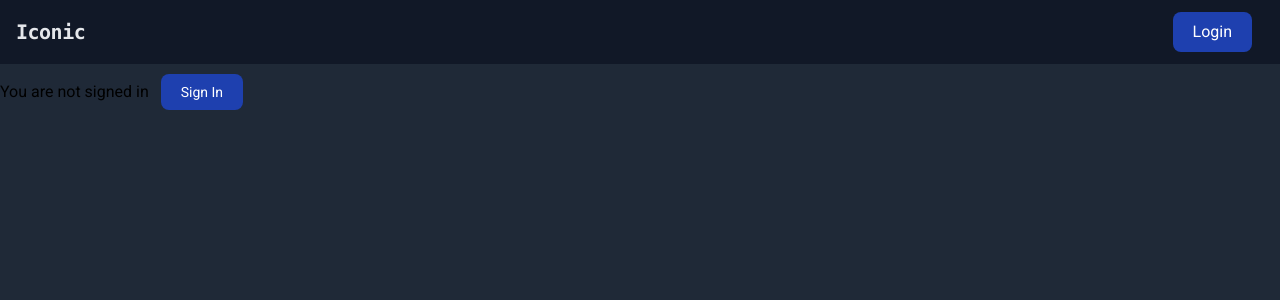
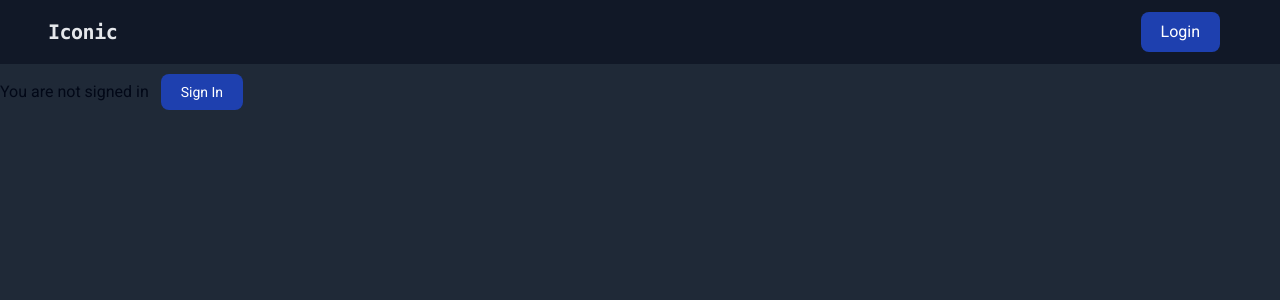
Before and after one commit to KennyMwendwaX/nextauth-authentication, a Next.js app: page / in a window 1280 px wide. Shown: the top 300 px of the page. Built offline with nearby package versions, Linux system fonts and the light colour scheme; no server answers.

Commit message:
Installed shadcn-ui

```diff
--- a/app/globals.css
+++ b/app/globals.css
@@ -2,26 +2,75 @@
 @tailwind components;
 @tailwind utilities;
 
-:root {
-  --foreground-rgb: 0, 0, 0;
-  --background-start-rgb: 214, 219, 220;
-  --background-end-rgb: 255, 255, 255;
-}
+@layer base {
+  :root {
+    --background: 0 0% 100%;
+    --foreground: 222.2 84% 4.9%;
 
-@media (prefers-color-scheme: dark) {
-  :root {
-    --foreground-rgb: 255, 255, 255;
-    --background-start-rgb: 0, 0, 0;
-    --background-end-rgb: 0, 0, 0;
+    --card: 0 0% 100%;
+    --card-foreground: 222.2 84% 4.9%;
+
+    --popover: 0 0% 100%;
+    --popover-foreground: 222.2 84% 4.9%;
+
+    --primary: 222.2 47.4% 11.2%;
+    --primary-foreground: 210 40% 98%;
+
+    --secondary: 210 40% 96.1%;
+    --secondary-foreground: 222.2 47.4% 11.2%;
+
+    --muted: 210 40% 96.1%;
+    --muted-foreground: 215.4 16.3% 46.9%;
+
+    --accent: 210 40% 96.1%;
+    --accent-foreground: 222.2 47.4% 11.2%;
+
+    --destructive: 0 84.2% 60.2%;
+    --destructive-foreground: 210 40% 98%;
+
+    --border: 214.3 31.8% 91.4%;
+    --input: 214.3 31.8% 91.4%;
+    --ring: 222.2 84% 4.9%;
+
+    --radius: 0.5rem;
+  }
+
+  .dark {
+    --background: 222.2 84% 4.9%;
+    --foreground: 210 40% 98%;
+
+    --card: 222.2 84% 4.9%;
+    --card-foreground: 210 40% 98%;
+
+    --popover: 222.2 84% 4.9%;
+    --popover-foreground: 210 40% 98%;
+
+    --primary: 210 40% 98%;
+    --primary-foreground: 222.2 47.4% 11.2%;
+
+    --secondary: 217.2 32.6% 17.5%;
+    --secondary-foreground: 210 40% 98%;
+
+    --muted: 217.2 32.6% 17.5%;
+    --muted-foreground: 215 20.2% 65.1%;
+
+    --accent: 217.2 32.6% 17.5%;
+    --accent-foreground: 210 40% 98%;
+
+    --destructive: 0 62.8% 30.6%;
+    --destructive-foreground: 210 40% 98%;
+
+    --border: 217.2 32.6% 17.5%;
+    --input: 217.2 32.6% 17.5%;
+    --ring: 212.7 26.8% 83.9%;
   }
 }
 
-body {
-  color: rgb(var(--foreground-rgb));
-  background: linear-gradient(
-      to bottom,
-      transparent,
-      rgb(var(--background-end-rgb))
-    )
-    rgb(var(--background-start-rgb));
+@layer base {
+  * {
+    @apply border-border;
+  }
+  body {
+    @apply bg-background text-foreground;
+  }
 }
--- /dev/null
+++ b/lib/utils.ts
@@ -0,0 +1,6 @@
+import { type ClassValue, clsx } from "clsx"
+import { twMerge } from "tailwind-merge"
+
+export function cn(...inputs: ClassValue[]) {
+  return twMerge(clsx(inputs))
+}
--- a/package.json
+++ b/package.json
@@ -18,8 +18,11 @@
     "@types/react-dom": "^18.2.7",
     "autoprefixer": "10.4.15",
     "bcrypt": "^5.1.1",
+    "class-variance-authority": "^0.7.0",
+    "clsx": "^2.0.0",
     "eslint": "8.48.0",
     "eslint-config-next": "^14.0.3",
+    "lucide-react": "^0.293.0",
     "next": "^14.0.3",
     "next-auth": "^4.24.5",
     "postcss": "^8.4.31",
@@ -29,7 +32,9 @@
     "react-dom": "^18.2.0",
     "react-hook-form": "^7.46.1",
     "react-icons": "^4.11.0",
+    "tailwind-merge": "^2.0.0",
     "tailwindcss": "3.3.3",
+    "tailwindcss-animate": "^1.0.7",
     "typescript": "5.2.2",
     "zod": "^3.22.2"
   }
--- a/tailwind.config.ts
+++ b/tailwind.config.ts
@@ -1,20 +1,76 @@
-import type { Config } from 'tailwindcss'
-
-const config: Config = {
+/** @type {import('tailwindcss').Config} */
+module.exports = {
+  darkMode: ["class"],
   content: [
-    './pages/**/*.{js,ts,jsx,tsx,mdx}',
-    './components/**/*.{js,ts,jsx,tsx,mdx}',
-    './app/**/*.{js,ts,jsx,tsx,mdx}',
-  ],
+    './pages/**/*.{ts,tsx}',
+    './components/**/*.{ts,tsx}',
+    './app/**/*.{ts,tsx}',
+    './src/**/*.{ts,tsx}',
+	],
   theme: {
+    container: {
+      center: true,
+      padding: "2rem",
+      screens: {
+        "2xl": "1400px",
+      },
+    },
     extend: {
-      backgroundImage: {
-        'gradient-radial': 'radial-gradient(var(--tw-gradient-stops))',
-        'gradient-conic':
-          'conic-gradient(from 180deg at 50% 50%, var(--tw-gradient-stops))',
+      colors: {
+        border: "hsl(var(--border))",
+        input: "hsl(var(--input))",
+        ring: "hsl(var(--ring))",
+        background: "hsl(var(--background))",
+        foreground: "hsl(var(--foreground))",
+        primary: {
+          DEFAULT: "hsl(var(--primary))",
+          foreground: "hsl(var(--primary-foreground))",
+        },
+        secondary: {
+          DEFAULT: "hsl(var(--secondary))",
+          foreground: "hsl(var(--secondary-foreground))",
+        },
+        destructive: {
+          DEFAULT: "hsl(var(--destructive))",
+          foreground: "hsl(var(--destructive-foreground))",
+        },
+        muted: {
+          DEFAULT: "hsl(var(--muted))",
+          foreground: "hsl(var(--muted-foreground))",
+        },
+        accent: {
+          DEFAULT: "hsl(var(--accent))",
+          foreground: "hsl(var(--accent-foreground))",
+        },
+        popover: {
+          DEFAULT: "hsl(var(--popover))",
+          foreground: "hsl(var(--popover-foreground))",
+        },
+        card: {
+          DEFAULT: "hsl(var(--card))",
+          foreground: "hsl(var(--card-foreground))",
+        },
+      },
+      borderRadius: {
+        lg: "var(--radius)",
+        md: "calc(var(--radius) - 2px)",
+        sm: "calc(var(--radius) - 4px)",
+      },
+      keyframes: {
+        "accordion-down": {
+          from: { height: 0 },
+          to: { height: "var(--radix-accordion-content-height)" },
+        },
+        "accordion-up": {
+          from: { height: "var(--radix-accordion-content-height)" },
+          to: { height: 0 },
+        },
+      },
+      animation: {
+        "accordion-down": "accordion-down 0.2s ease-out",
+        "accordion-up": "accordion-up 0.2s ease-out",
       },
     },
   },
-  plugins: [],
+  plugins: [require("tailwindcss-animate")],
 }
-export default config
```
Also changed, not shown: components.json (added), 1 other file (tests, documents, lock files or other folders).
